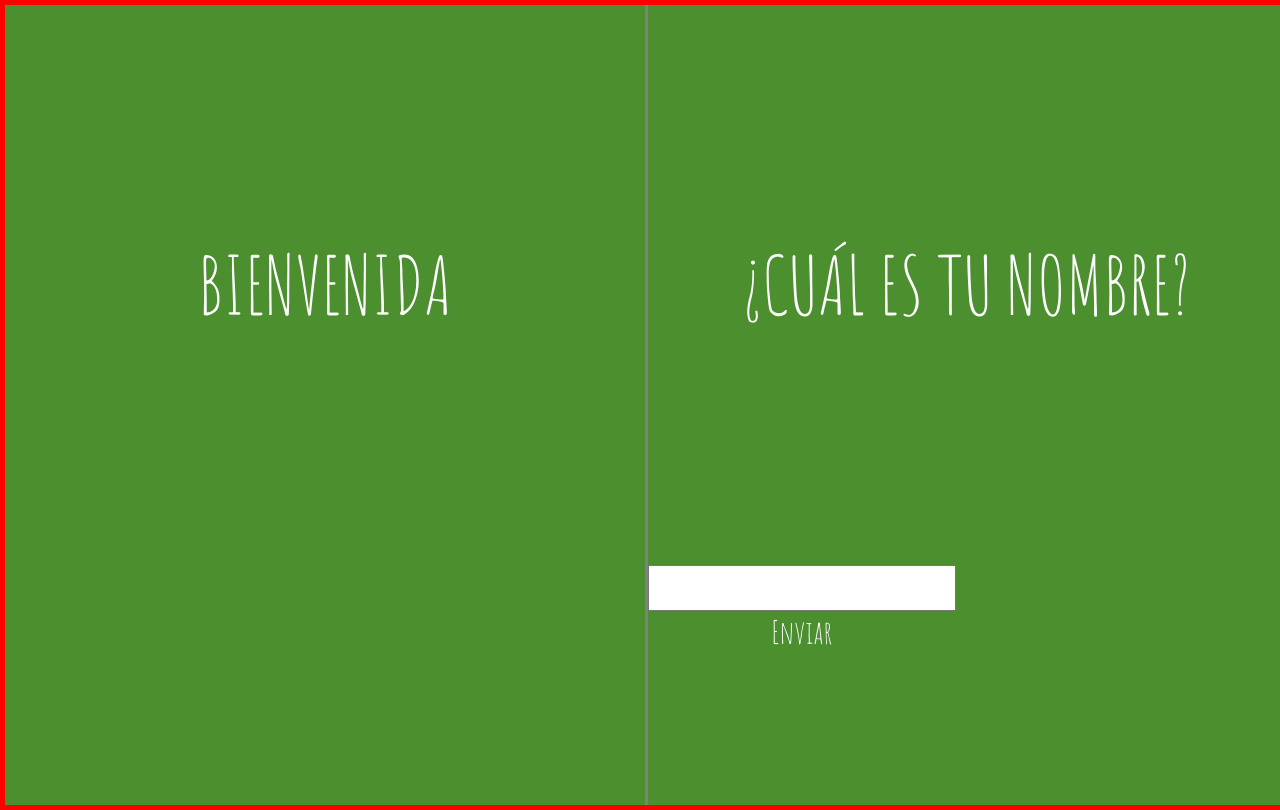
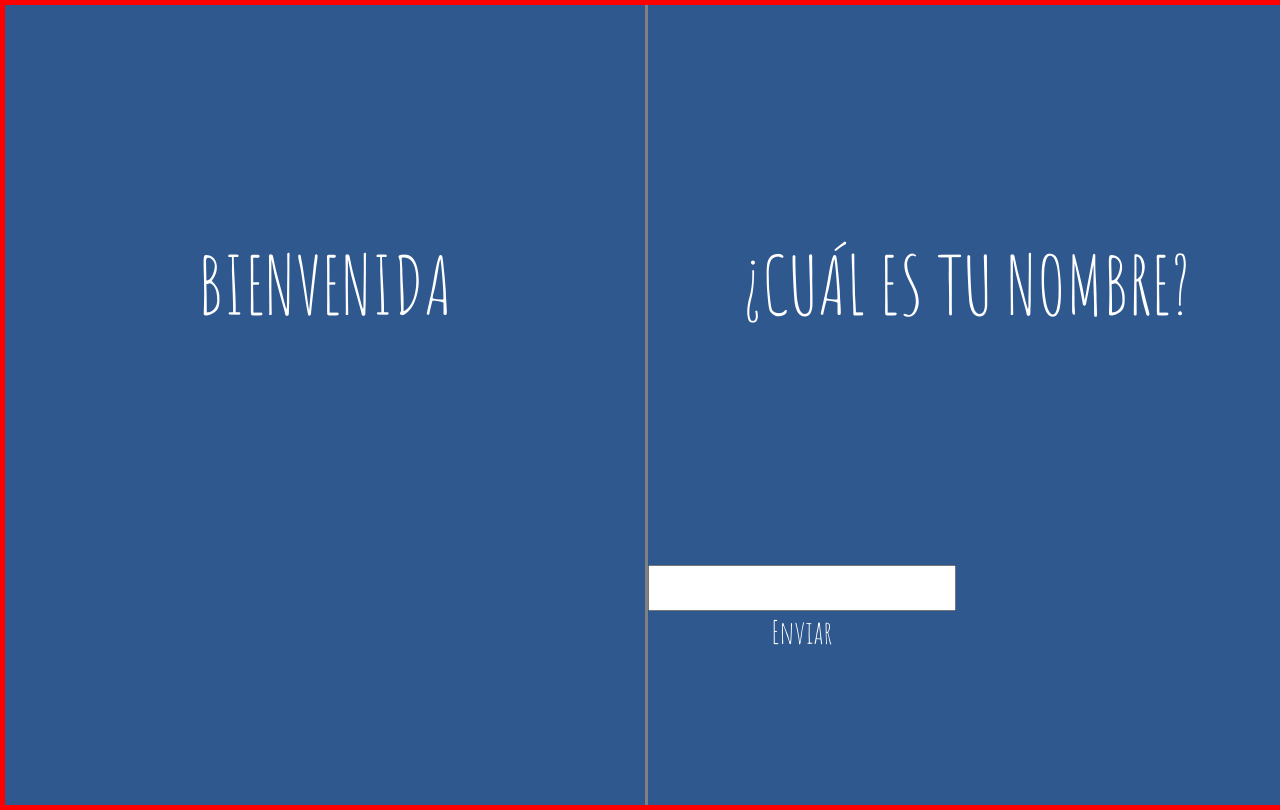
Before and after one commit to sofiamejiamuro/trivia, a plain HTML site: page index1.html in a window 1280 px wide. Drawn offline with Linux system fonts and the light colour scheme; files whose address does not match are found by name.

Commit message:
cambio de color a azul primera seccion

```diff
--- a/css/style1.css
+++ b/css/style1.css
@@ -13,7 +13,7 @@ body {
 /*bienvenida*/
 
 .primera_seccion{
-    background-color:rgba(89,222,30,.5);
+    background-color:rgba(30, 113, 222, 0.5);
 }
 
 
```
Also changed, not shown: 1 other file.
